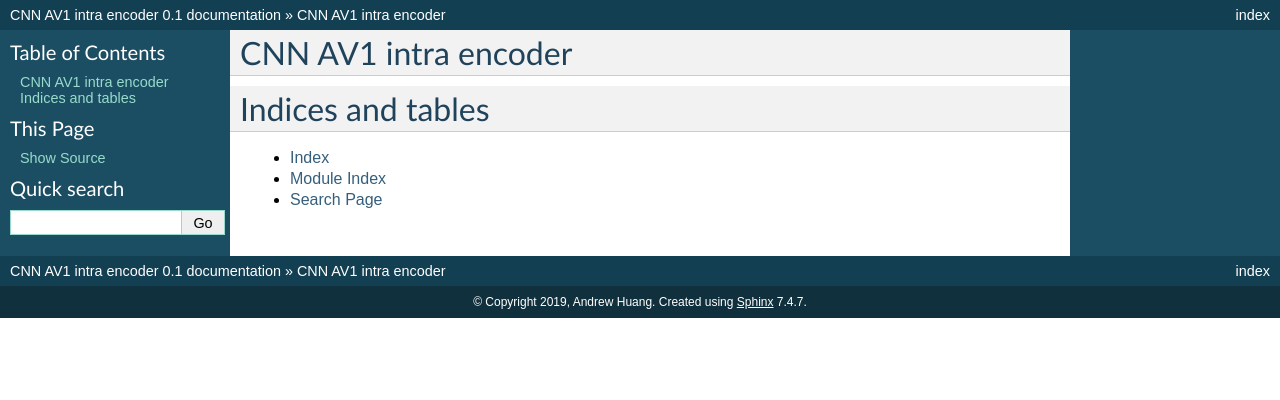
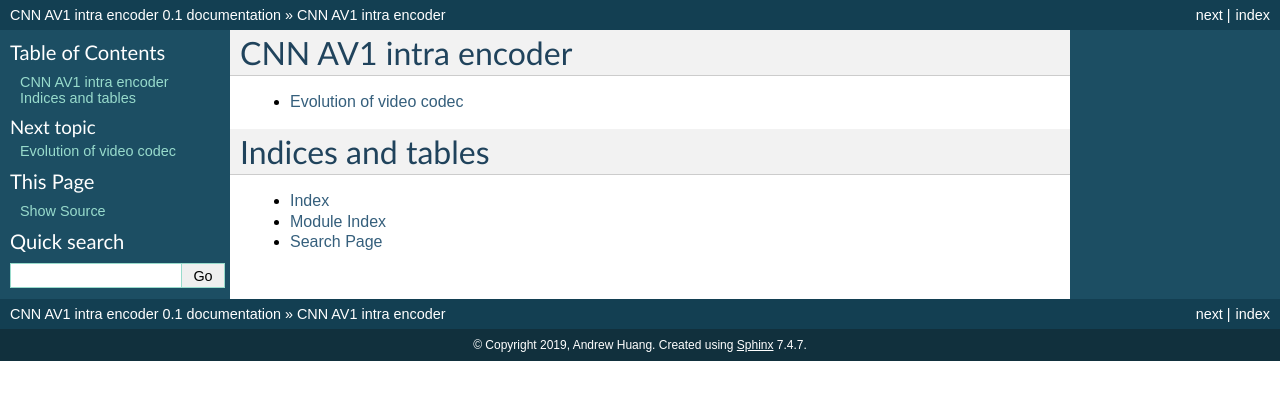
Before and after one commit to epadam/CNN-AV1-intra-encoder, a Sphinx documentation site: the page built from source/index.rst, in a window 1280 px wide. Shown: the top 400 px of the page. Built offline with Sphinx 7.4.7, drawn with Linux system fonts in a browser that asks for light colours; pages that are not in the unit, such as notebooks, are missing from menus.

Commit message:
Update index.rst

```diff
--- a/source/index.rst
+++ b/source/index.rst
@@ -11,7 +11,8 @@ CNN AV1 intra encoder
    :glob:
 
 
-   c01_01
+   Motivation
+   Evolution_of_video_codec
 
 
 
```
